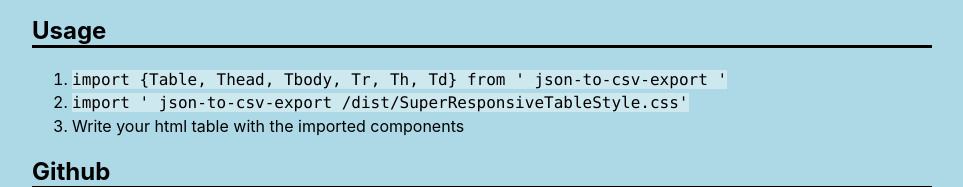
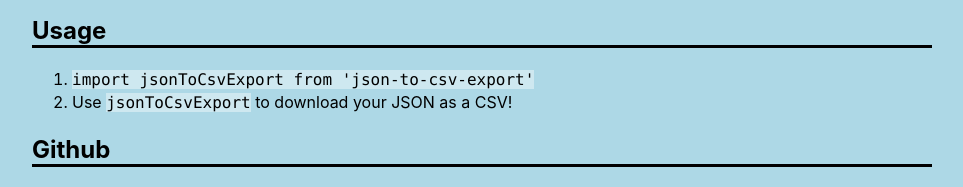
Before and after one commit to coston/json-to-csv-export, a Next.js app: page / in a window 1280 px wide. Shown: the part 732-919 px from the top of the page, without its empty margins (158-1121 px from the left). Built offline with nearby package versions, Linux system fonts and the light colour scheme.

Commit message:
docs: cleanup

```diff
--- a/pages/index.js
+++ b/pages/index.js
@@ -3,7 +3,7 @@ import React from "react";
 import Head from "next/head";
 import { LiveProvider, LiveEditor, LiveError, LivePreview } from "react-live";
 
-import csvDownload from "../lib/esm";
+import jsonToCsvExport from "../lib/esm";
 import mockData from "../docs/mockData";
 
 const App = () => {
@@ -50,7 +50,7 @@ const App = () => {
         <LiveProvider
           code={demoCode}
           scope={{
-            csvDownload,
+            jsonToCsvExport,
             mockData,
           }}
         >
@@ -91,24 +91,18 @@ const App = () => {
         <div>
           <ol>
             <li>
-              <code>
-                import {`{Table, Thead, Tbody, Tr, Th, Td}`} from '
-                json-to-csv-export '
-              </code>
+              <code>import jsonToCsvExport from 'json-to-csv-export'</code>
             </li>
             <li>
-              <code>
-                import ' json-to-csv-export /dist/SuperResponsiveTableStyle.css'
-              </code>
+              Use <code>jsonToCsvExport</code> to download your JSON as a CSV!
             </li>
-            <li>Write your html table with the imported components</li>
           </ol>
         </div>
 
         <h2>Github</h2>
         <p>
           <a
-            href="https://github.com/ua-oira/
+            href="https://github.com/coston/
 json-to-csv-export "
           >
             View project on GitHub
@@ -142,7 +136,8 @@ const theme /*: PrismTheme */ = {
   ],
 };
 
-const demoCode = `() => {
+const demoCode = `
+() => {
   const mockData = [{
     "ID": 1,
     "First Name": "Sarajane",
@@ -161,8 +156,8 @@ const demoCode = `() => {
   }]
 
   return (
-    <button onClick={() => csvDownload({ data: mockData })}>
-    Download Data
-  </button>
+    <button onClick={() => jsonToCsvExport({ data: mockData })}>
+      Download Data
+    </button>
   )
 }`;
```
Also changed, not shown: 3 other files (tests, documents, lock files or other folders).
